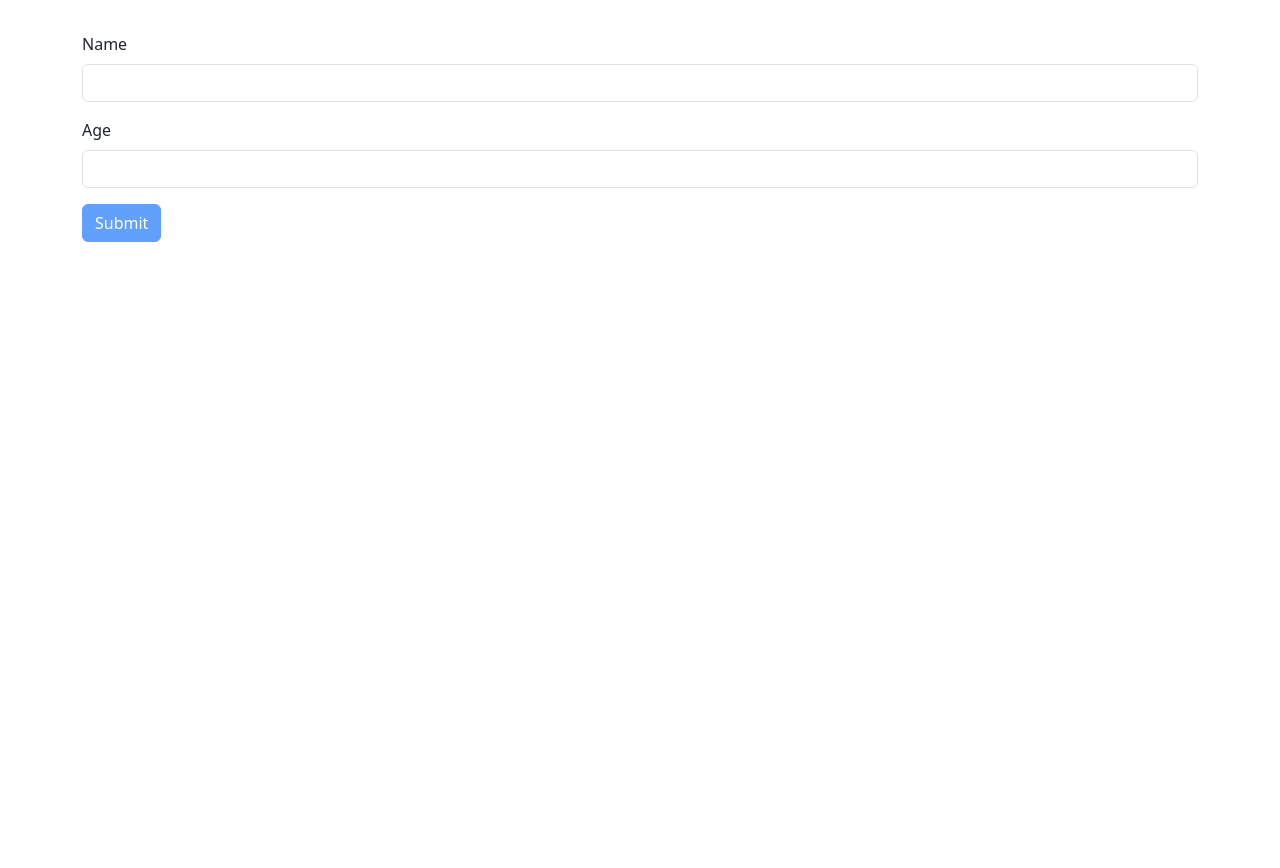
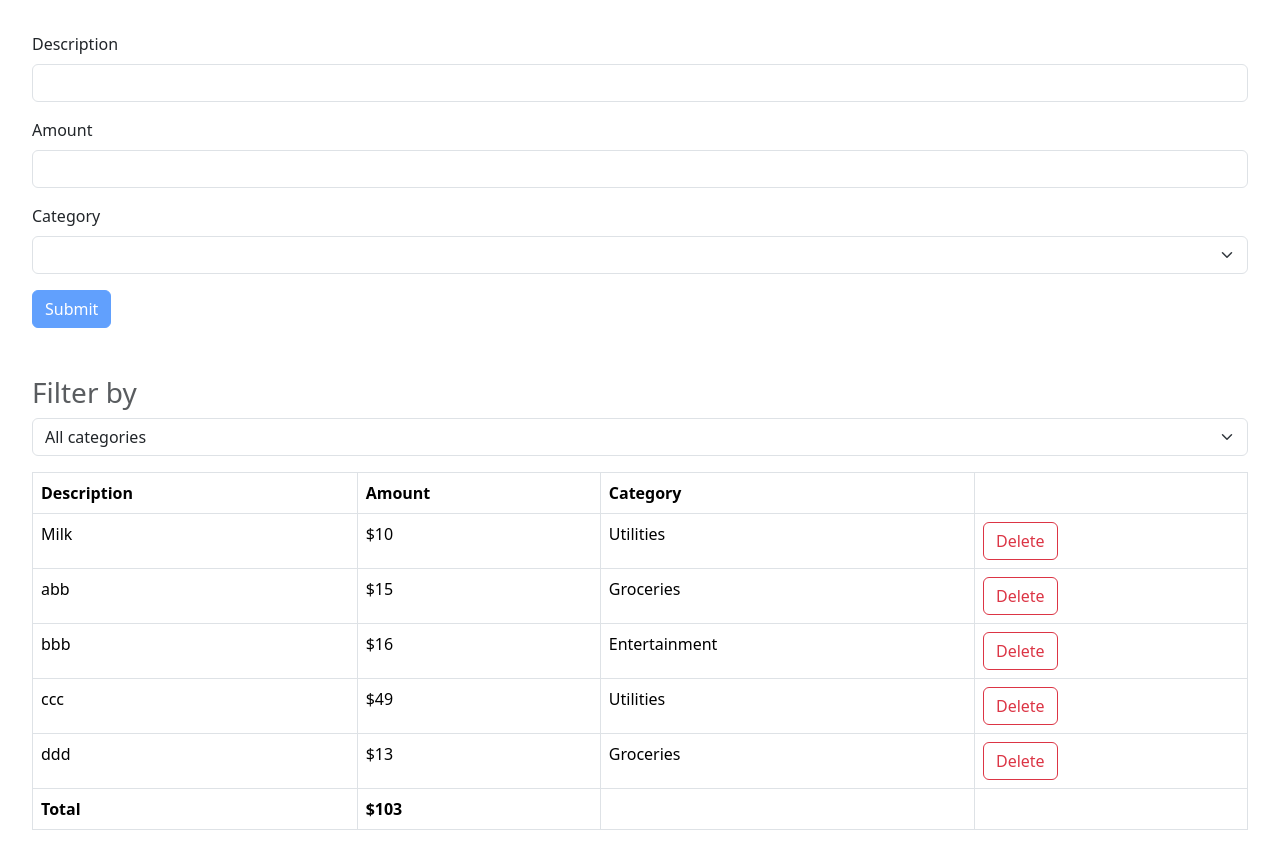
Before and after one commit to GebreYohannis/React_With_TypeScript, a React (Vite) app: page / in a window 1280 px wide. Shown: the top 868 px of the page. Before the commit the page ends 800 px from the top, so only its background shows below. Built offline with nearby package versions, Linux system fonts and the light colour scheme.

Commit message:
Build expense tracker app using react-hook-form and zod form validation.

```diff
--- a/src/App.tsx
+++ b/src/App.tsx
@@ -1,12 +1,10 @@
-import ZodFormValidation from "./components/Form/ZodFormValidation";
+import ExpenseApp from "./expense-tracker/ExpenseApp";
 
 function App() {
   return (
-    <>
-      <div className="container m-10">
-        <ZodFormValidation />
-      </div>
-    </>
+    <div>
+      <ExpenseApp />
+    </div>
   );
 }
 
--- /dev/null
+++ b/src/expense-tracker/ExpenseApp.tsx
@@ -0,0 +1,38 @@
+import ExpenseList from "./components/ExpenseList";
+import { useState } from "react";
+import ExpenseFilter from "./components/ExpenseFilter";
+import ExpenseForm from "./components/ExpenseForm";
+function ExpenseApp() {
+  const [selectedCategory, setSelectedCategory] = useState("");
+  const [expenses, setExpenses] = useState([
+    { id: 1, description: "Milk", amount: 10, category: "Utilities" },
+    { id: 2, description: "abb", amount: 15, category: "Groceries" },
+    { id: 3, description: "bbb", amount: 16, category: "Entertainment" },
+    { id: 4, description: "ccc", amount: 49, category: "Utilities" },
+    { id: 5, description: "ddd", amount: 13, category: "Groceries" },
+  ]);
+  const visibleExpenses = selectedCategory
+    ? expenses.filter((e) => e.category === selectedCategory)
+    : expenses;
+  const handleClick = (id: number) => {
+    setExpenses(expenses.filter((e) => e.id !== id));
+  };
+  return (
+    <div>
+      <div className="mb-5">
+        <ExpenseForm
+          onSubmit={(expense) =>
+            setExpenses([...expenses, { ...expense, id: expenses.length + 1 }])
+          }
+        />
+      </div>
+      <h3 className="text-muted">Filter by</h3>
+      <ExpenseFilter
+        onSelectCategory={(category) => setSelectedCategory(category)}
+      />
+      <ExpenseList onDelete={handleClick} expenses={visibleExpenses} />
+    </div>
+  );
+}
+
+export default ExpenseApp;
--- /dev/null
+++ b/src/expense-tracker/categories.ts
@@ -0,0 +1 @@
+export const categories = ["Groceries", "Utilities", "Entertainment"] as const;
--- /dev/null
+++ b/src/expense-tracker/components/ExpenseFilter.tsx
@@ -0,0 +1,23 @@
+import { categories } from "../categories";
+
+interface Props {
+  onSelectCategory: (category: string) => void;
+}
+
+const ExpenseFilter = ({ onSelectCategory }: Props) => {
+  return (
+    <select
+      className="form-select mb-3"
+      onChange={(event) => onSelectCategory(event.target.value)}
+    >
+      <option value="">All categories</option>
+      {categories.map((category) => (
+        <option key={category} value={category}>
+          {category}
+        </option>
+      ))}
+    </select>
+  );
+};
+
+export default ExpenseFilter;
--- /dev/null
+++ b/src/expense-tracker/components/ExpenseForm.tsx
@@ -0,0 +1,99 @@
+import { useForm } from "react-hook-form";
+import { z } from "zod";
+import { zodResolver } from "@hookform/resolvers/zod";
+import { categories } from "../categories";
+
+const schema = z.object({
+  description: z
+    .string({ invalid_type_error: "This field is required." })
+    .min(3, { message: "Description must contains at least 3 characters." }),
+  amount: z
+    .number({ invalid_type_error: "Amount filed is required." })
+    .min(0, { message: "Amount must be at least 0." })
+    .max(100_900, { message: "Amout must be a maximum of 100,000." }),
+  category: z.enum(categories),
+});
+
+type ExpenseFormData = z.infer<typeof schema>;
+
+interface Props {
+  onSubmit: (data: ExpenseFormData) => void;
+}
+
+const ExpenseForm = ({ onSubmit }: Props) => {
+  const {
+    register,
+    handleSubmit,
+    reset,
+    formState: { errors, isValid },
+  } = useForm<ExpenseFormData>({
+    resolver: zodResolver(schema),
+    mode: "onTouched",
+  });
+
+  return (
+    <form
+      onSubmit={handleSubmit((data) => {
+        onSubmit(data);
+        reset();
+      })}
+    >
+      <div className="mb-3">
+        <label htmlFor="description" className="form-label">
+          Description
+        </label>
+        <input
+          {...register("description")}
+          id="description"
+          type="text"
+          className="form-control"
+        />
+        {errors.description && (
+          <p className="text-danger">{errors.description.message}</p>
+        )}
+      </div>
+      <div className="mb-3">
+        <label htmlFor="amount" className="form-label">
+          Amount
+        </label>
+        <input
+          {...register("amount", { valueAsNumber: true })}
+          id="amount"
+          type="number"
+          className="form-control"
+        />
+        {errors.amount && (
+          <p className="text-danger">{errors.amount.message}</p>
+        )}
+      </div>
+      <div className="mb-3">
+        <label htmlFor="category" className="form-label">
+          Category
+        </label>
+        <select
+          {...register("category")}
+          className="form-select"
+          name="category"
+          id="category"
+        >
+          <option value=""></option>
+          {categories.map((category) => (
+            <option key={category} value={category}>
+              {category}
+            </option>
+          ))}
+        </select>
+        {errors.category && (
+          <p className="text-danger">{errors.category.message}</p>
+        )}
+      </div>
+      <div className="mb-3">
+        <button disabled={!isValid} type="submit" className="btn btn-primary">
+          Submit
+        </button>
+      </div>
+    </form>
+  );
+};
+
+export default ExpenseForm;
--- /dev/null
+++ b/src/expense-tracker/components/ExpenseList.tsx
@@ -0,0 +1,55 @@
+interface Expense {
+  id: number;
+  description: string;
+  amount: number;
+  category: string;
+}
+
+interface Props {
+  expenses: Expense[];
+  onDelete: (id: number) => void;
+}
+
+const ExpenseList = ({ expenses, onDelete }: Props) => {
+  if (expenses.length === 0) return <p>The are no expenses here for now.</p>;
+  return (
+    <table className="table table-bordered">
+      <thead>
+        <tr>
+          <th scope="col">Description</th>
+          <th scope="col">Amount</th>
+          <th scope="col">Category</th>
+          <th scope="col"></th>
+        </tr>
+      </thead>
+      <tbody>
+        {expenses.map((expense) => (
+          <tr key={expense.amount}>
+            <td>{expense.description}</td>
+            <td>${expense.amount}</td>
+            <td>{expense.category}</td>
+            <td>
+              <button
+                onClick={() => onDelete(expense.id)}
+                type="button"
+                className="btn btn-outline-danger"
+              >
+                Delete
+              </button>
+            </td>
+          </tr>
+        ))}
+      </tbody>
+      <tfoot>
+        <tr>
+          <th>Total</th>
+          <th>${expenses.reduce((acc, expense) => expense.amount + acc, 0)}</th>
+          <th></th>
+          <th></th>
+        </tr>
+      </tfoot>
+    </table>
+  );
+};
+
+export default ExpenseList;
```
Also changed, not shown: src/expense-tracker/components/Dropdown.tsx (added, +14 -0 lines).
